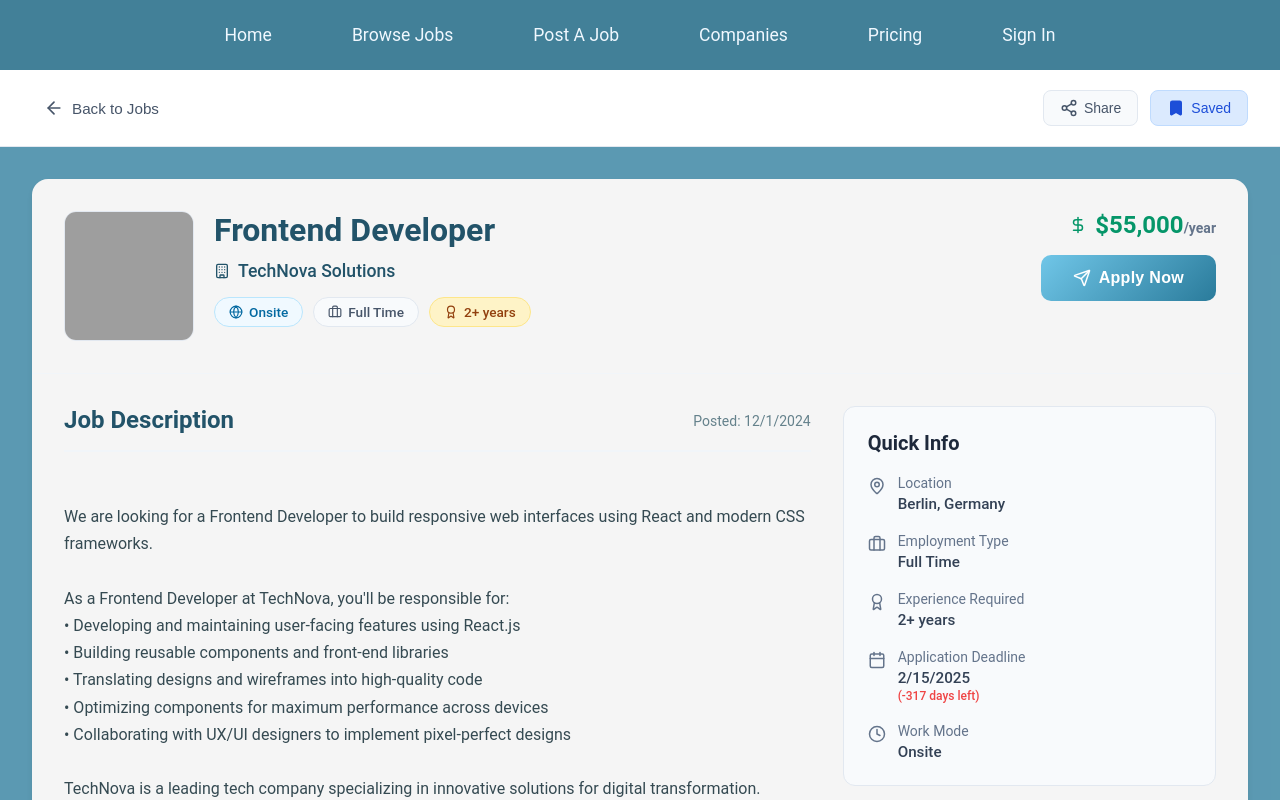
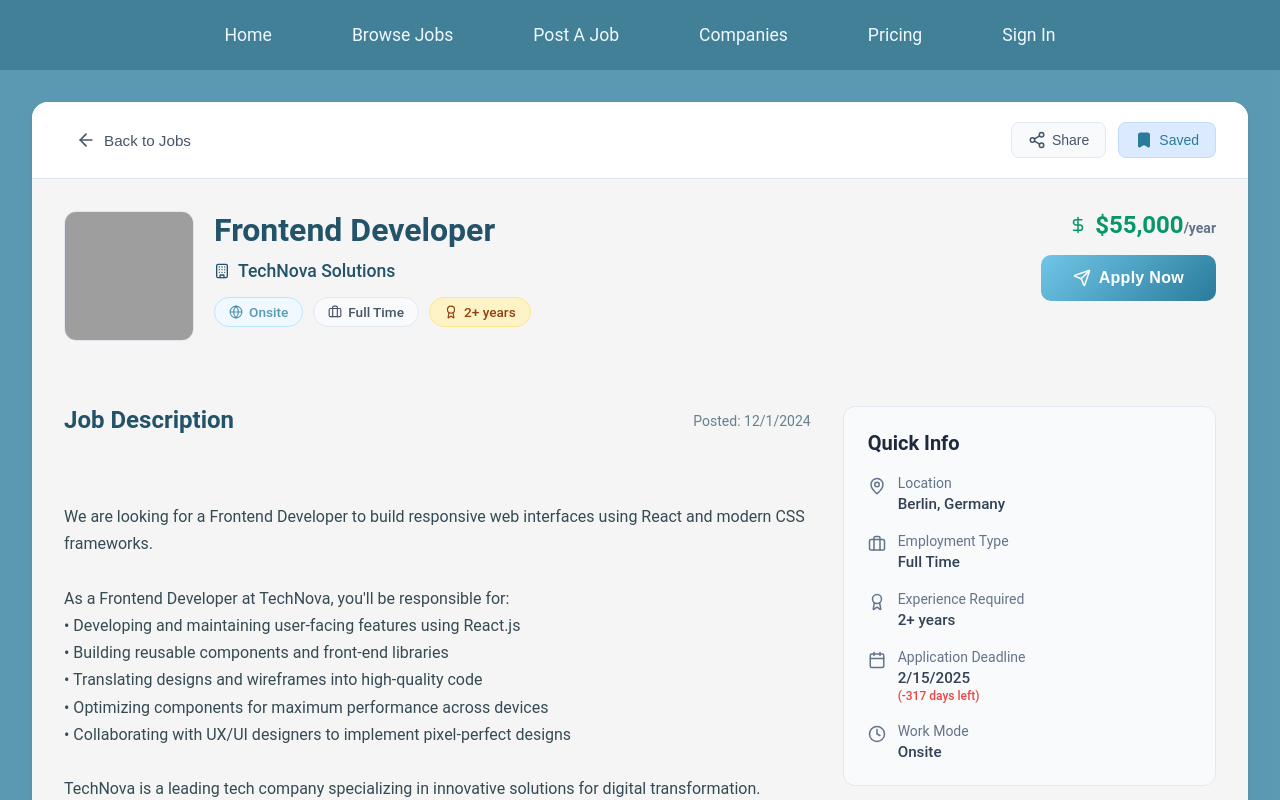
Before and after one commit to curator-me/FastJobPortal, a React app: page /jobs/1 in a window 1280 px wide. Both pictures are taken after a click on the button "Save". Shown: the top 800 px of the page. Built offline with nearby package versions, Linux system fonts and the light colour scheme; grey boxes are pictures that could not be loaded; the HTML template or start-up script is replaced by a standard one.

Commit message:
move navber inside

```diff
--- a/src/components/JobDetails/JobDetails.css
+++ b/src/components/JobDetails/JobDetails.css
@@ -111,7 +111,7 @@
 .job-details-page .nav-action-btn.saved {
   background: #dbeafe;
   border-color: #bfdbfe;
-  color: #1d4ed8;
+  color: var(--color-a);
 }
 
 /* Main Container */
@@ -201,13 +201,13 @@
 
 .job-details-page .work-mode-badge {
   background: #f0f9ff;
-  color: #0369a1;
+  color: var(--color-c);
   border: 1px solid #bae6fd;
 }
 
 .job-details-page .work-mode-badge.remote {
   background: #dbeafe;
-  color: #1d4ed8;
+  color: var(--color-d);
   border-color: #bfdbfe;
 }
 
@@ -422,7 +422,7 @@
 }
 
 .job-details-page .benefit-card svg {
-  color: #3b82f6;
+  color: var(--color-a);
 }
 
 /* Job Info Sidebar */
--- a/src/components/JobDetails/JobDetails.jsx
+++ b/src/components/JobDetails/JobDetails.jsx
@@ -88,6 +88,9 @@
 
   return (
     <div className="job-details-page">
+      <div className="job-details-container">
+        {/* Main Content */}
+        <div className="job-details-main">
           {/* Navigation Header */}
           <nav className="job-details-nav">
             <button onClick={() => navigate("/jobs")} className="nav-back-btn">
@@ -108,10 +111,6 @@
               </button>
             </div>
           </nav>
-
-      <div className="job-details-container">
-        {/* Main Content */}
-        <div className="job-details-main">
           {/* Job Header */}
           <div className="job-header-section">
             <div className="company-header">
```
Lines whose indentation alone changed are shown as unchanged.
